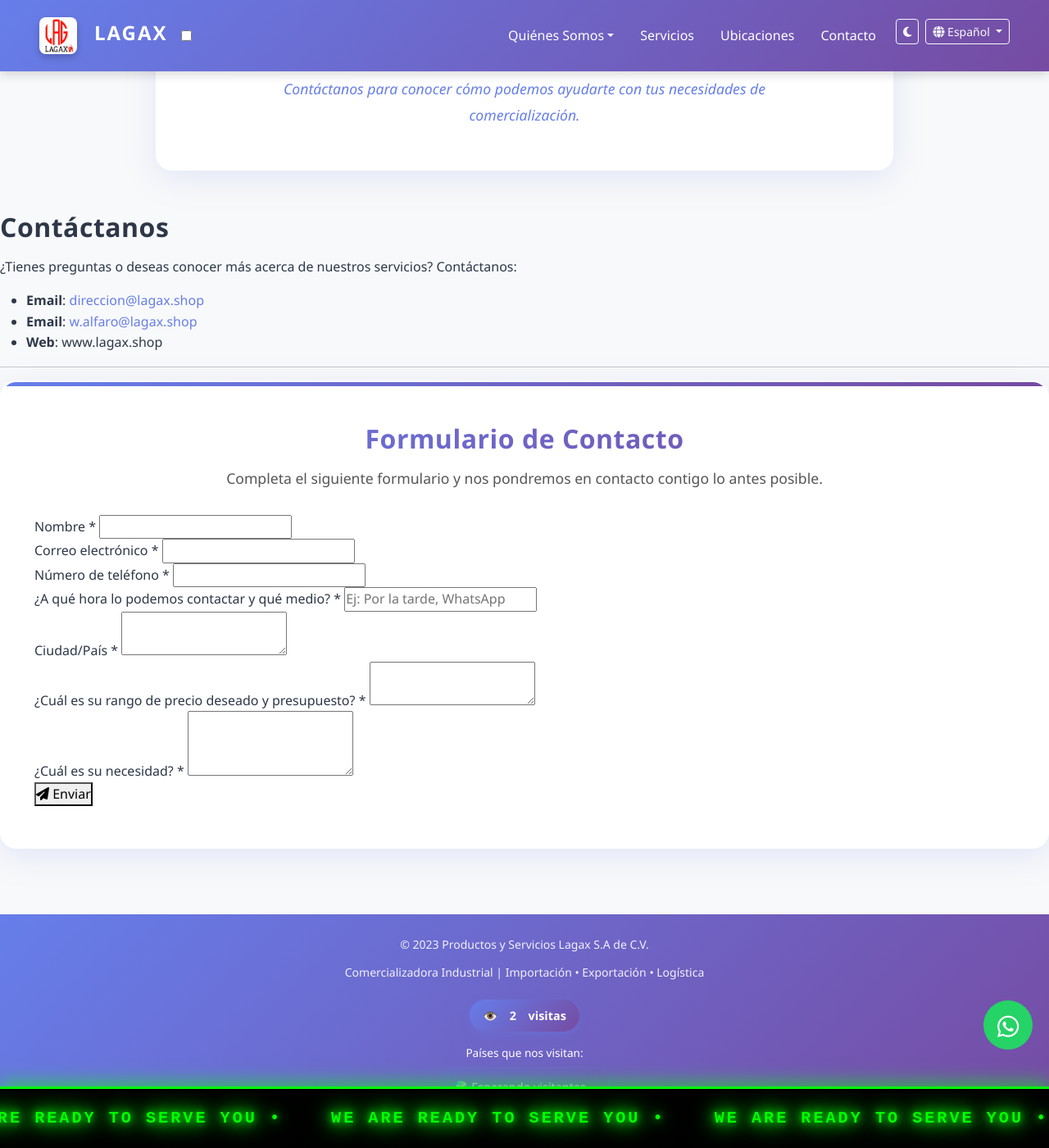
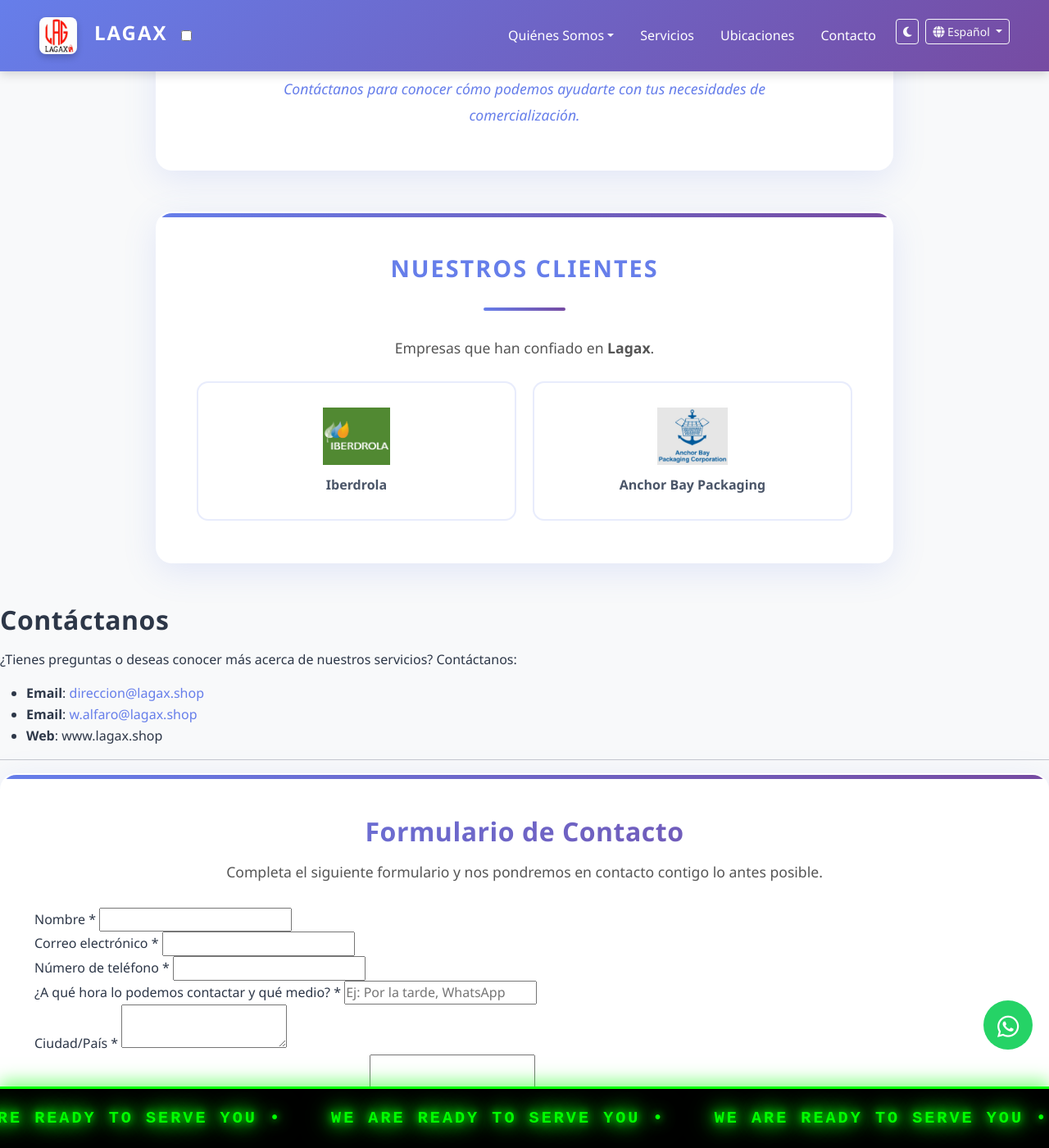
Before and after one commit to gasglz18/lagax, a Jekyll site: the page built from index.md, in a window 1280 px wide and 1400 px high, scrolled down 2538 px. Shown: the whole window at 82% size. Built offline with Jekyll 4.4.1, drawn with Linux system fonts in a browser that asks for light colours; part of the change alters nothing that is shown.

Commit message:
Agregar sección Nuestros Clientes con Iberdrola y Anchor Bay Packaging

```diff
--- a/index.md
+++ b/index.md
@@ -543,6 +543,92 @@ startAutoplay();
 }
 </style>
 
+<div class="hero-card clientes-hero" id="nuestros-clientes">
+  <h3 class="hero-section-title">Nuestros Clientes</h3>
+  <div class="hero-divider"></div>
+  <p class="hero-description" style="margin-bottom: 25px;">Empresas que han confiado en <strong>Lagax</strong>.</p>
+
+  <div class="clientes-grid">
+    <div class="cliente-card">
+      <img src="Iberdrola-Emblem.jpg" loading="lazy" alt="Logo Iberdrola" class="cliente-logo">
+      <div class="cliente-nombre">Iberdrola</div>
+    </div>
+
+    <div class="cliente-card">
+      <img src="ABP%27logo%202.jpg" loading="lazy" alt="Logo Anchor Bay Packaging" class="cliente-logo">
+      <div class="cliente-nombre">Anchor Bay Packaging</div>
+    </div>
+  </div>
+</div>
+
+<style>
+.clientes-hero {
+  margin: 50px auto;
+}
+
+.clientes-grid {
+  display: grid;
+  grid-template-columns: repeat(auto-fit, minmax(260px, 1fr));
+  gap: 20px;
+  max-width: 800px;
+  margin: 0 auto;
+}
+
+.cliente-card {
+  background: #fff;
+  border: 2px solid rgba(102, 126, 234, 0.15);
+  border-radius: 14px;
+  padding: 22px 18px;
+  display: flex;
+  flex-direction: column;
+  align-items: center;
+  justify-content: center;
+  min-height: 170px;
+  transition: transform 0.25s ease, box-shadow 0.25s ease, border-color 0.25s ease;
+}
+
+.cliente-card:hover {
+  transform: translateY(-4px);
+  box-shadow: 0 10px 25px rgba(102, 126, 234, 0.18);
+  border-color: rgba(102, 126, 234, 0.35);
+}
+
+.cliente-logo {
+  max-width: 170px;
+  max-height: 70px;
+  width: auto;
+  height: auto;
+  object-fit: contain;
+  margin-bottom: 12px;
+}
+
+.cliente-nombre {
+  font-weight: 700;
+  color: #4a5568;
+  text-align: center;
+}
+
+.dark-mode .cliente-card {
+  background: rgba(255, 255, 255, 0.03);
+  border-color: rgba(102, 126, 234, 0.3);
+}
+
+.dark-mode .cliente-nombre {
+  color: rgba(255, 255, 255, 0.92);
+}
+
+@media (max-width: 768px) {
+  .clientes-grid {
+    grid-template-columns: 1fr;
+  }
+
+  .cliente-logo {
+    max-width: 150px;
+    max-height: 64px;
+  }
+}
+</style>
+
 ## Contáctanos {#contactanos}
 
 ¿Tienes preguntas o deseas conocer más acerca de nuestros servicios? Contáctanos:
```
